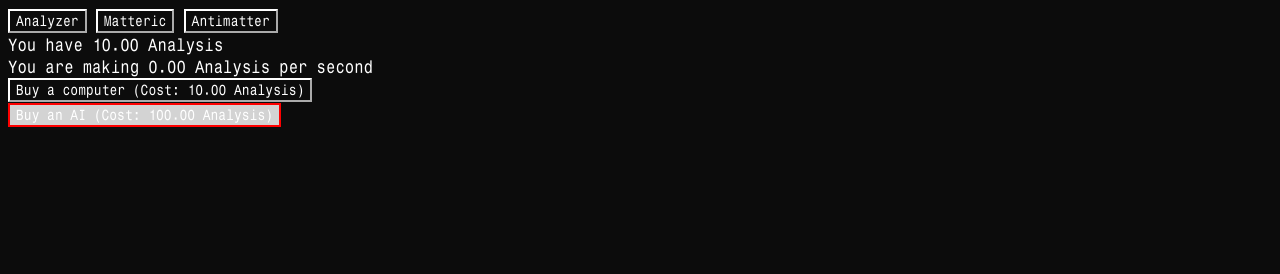
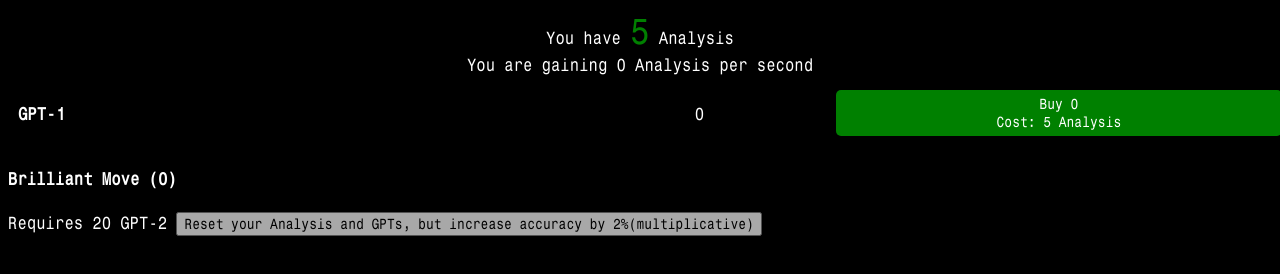
Before and after one commit to csridge/ChessAnalyzer, a website: page index.html in a window 1280 px wide. Drawn offline with Linux system fonts and the light colour scheme.

Commit message:
no idea what im coding

```diff
--- /dev/null
+++ b/css/rows.css
@@ -0,0 +1,31 @@
+.chatgpt-row {
+    display: flex;
+    align-items: center; /* Align items vertically */
+    justify-content: space-between; /* Distribute items */
+    width: 100%; /* Adjust width as needed */
+    padding: 10px;
+    margin: 5px 0;
+    border-radius: 5px;
+    color: white;
+}
+
+.chatgpt_name {
+    flex: 1; /* Takes up available space */
+    font-weight: bold;
+}
+
+.chatgpt_amount {
+    flex: 0.5; /* Less space than name */
+    text-align: center;
+}
+
+.buy-button {
+    flex: 0.8; /* Button grows */
+    background-color: #008000;
+    color: white;
+    border: none;
+    padding: 5px;
+    border-radius: 5px;
+    cursor: pointer;
+    text-align: center;
+}
--- a/css/style.css
+++ b/css/style.css
@@ -2,23 +2,21 @@
     font-family: typespace;
     src: url(../MonospaceTypewriter.ttf);
 }
-@font-face {
-    font-family: lucida;
-    src: url(../lucon.ttf)
+body {
+    font-family: typespace;
+    background-color: black;
+    color: white
 }
-* {
-    font-family: typespace;
-    background-color: rgb(12, 12, 12);
-    color: white;
+span.game-header_analysis{
+    font-size: 25pt;
+    color: green;
+}
+div.game-header{
+    text-align: center;
 }
 button {
-    border-color: white;
+    font-family: typespace;
 }
-.hidden {
-    display: none;
+.disabled {
+    opacity: 0.7;
 }
-.locked {
-    border: 2px solid red;
-    background-color: lightgray;
-    pointer-events: none;
-}
--- a/index.html
+++ b/index.html
@@ -1,39 +1,65 @@
 <!DOCTYPE html>
-<html lang="en">
-<head>
+<html>
+    <title>Chess Analyzer</title>
     <meta charset="UTF-8">
-    <title>Chess Analyzer</title>
-    <link rel="stylesheet" href="css/style.css">
-</head>
-<body>
-    <div class="tab">
-        <button class="tablinks" data-tab="analyzer">Analyzer</button>
-        <button class="tablinks" data-tab="matteric">Matteric</button>
-        <button class="tablinks" data-tab="antimatter">Antimatter</button>
-    </div>
+    <link rel="stylesheet" href="/css/style.css">
+    <link rel="stylesheet" href="/css/rows.css">
 
-    <div id="analyzer" class="tabcontent">
-        <div class="analysis" id="analysis-count">You have 0 Analysis</div>
-        <div class="analysis" id="analysis-per-sec">You are making 0 Analysis per second</div>
-        <div class="analysis" id="computer">
-            <button id="buy-computer-button">Buy a computer</button>
+    </script>
+    <body>
+        <div class="game-header">
+            <div>You have <span class="game-header_analysis">10</span> Analysis</div>
+            <div>You are gaining <span class="game-header_production">0</span> Analysis per second</div>
         </div>
-        <div class="analysis" id="ai">
-            <button id="buy-ai-button">Buy an AI</button>
+        <div class="chatgpt-container">
+            <div class="chatgpt-row gpt1">
+                <div class="chatgpt_name">GPT-1</div>
+                <div class="chatgpt_amount">0</div>
+                <button class="buy-button gpt1">
+                    <div class="button-content">
+                        <div>Buy <span>0</span></div>
+                        <div>Cost: <span id="cost">10</span> Analysis</div>
+                    </div>
+                </button>
+            </div>
+            <div class="chatgpt-row gpt2" style="display: none;">
+                <div class="chatgpt_name">GPT-2</div>
+                <div class="chatgpt_amount">0</div>
+                <button class="buy-button gpt2">
+                    <div class="button-content">
+                        <div>Buy <span>0</span></div>
+                        <div>Cost: <span id="cost">10</span> Analysis</div>
+                    </div>
+                </button>
+            </div>
+            <div class="chatgpt-row gpt3" style="display: none;">
+                <div class="chatgpt_name">GPT-3</div>
+                <div class="chatgpt_amount">0</div>
+                <button class="buy-button gpt3">
+                    <div class="button-content">
+                        <div>Buy <span>0</span></div>
+                        <div>Cost: <span id="cost">10</span> Analysis</div>
+                    </div>
+                </button>
+            </div>
+            <div class="chatgpt-row gpt4" style="display: none;">
+                <div class="chatgpt_name">GPT-4</div>
+                <div class="chatgpt_amount">0</div>
+                <button class="buy-button gpt4">
+                    <div class="button-content">
+                        <div>Buy <span>0</span></div>
+                        <div>Cost: <span id="cost">5</span> Analysis</div>
+                    </div>
+                </button>
+            </div>
         </div>
-        <div class="analysis hidden" id="go-matteric"><button>Reset all Analysis progress to go Matter</button></div>
-    </div>
-
-    <div id="matteric" class="tabcontent">
-        Coming soon...
-    </div>
-
-    <div id="antimatter" class="tabcontent">
-        Antimatter content here...
-    </div>
-    <div id="endgame" class="tabcontent hidden">You reached the endgame!<br>You can still play, but the game might be so capped.</div>
+        <div class="prestige-container">
+            <div class="prestige-container_brilliant">
+                <h4>Brilliant Move (0)</h4>
+                <span>Requires 20 GPT-2</span>
+                <button class="gpt-reset disabled">Reset your Analysis and GPTs, but increase accuracy by 2%(multiplicative)</button>
+            </div>
+        </div>
+    </body>
     <script src="js/src/main.js"></script>
-    <script src="js/src/tabs.js"></script>
-    <script src="js/src/endgame.js"></script>
-</body>
 </html>
--- a/js/src/endgame.js
+++ /dev/null
@@ -1,3 +0,0 @@
-if (player.analysis >= 331200){
-    document.getElementById('endgame').classList.remove('hidden')
-}
--- a/js/src/main.js
+++ b/js/src/main.js
@@ -1,89 +1,66 @@
-// Also called analysis.js but yeah idk
 let player = {
-    analysis: 10,
-    aps: 0,
-    computers: 0,
-    computerCost : 10,
-    ai : 0,
-    aiCost : 100
+    analysis: 5,
+    production: 0,
+    gpt: [0, 0, 0, 0],
+    accuracy: 0.5,
+    stockfish: 0
 };
-const buyComputerButton = document.getElementById('buy-computer-button');
-const buyAIButton = document.getElementById('buy-ai-button');
-let analysisCount = document.getElementById('analysis-count');
-let apsDiv = document.getElementById('analysis-per-sec');
-function updateDisplay() {
-        analysisCount.textContent = `You have ${player.analysis.toFixed(2)} Analysis`;
-        apsDiv.textContent = `You are making ${player.aps.toFixed(2)} Analysis per second`;
-        buyComputerButton.textContent = `Buy a computer (Cost: ${player.computerCost.toFixed(2)} Analysis)`;
-        buyAIButton.textContent = `Buy an AI (Cost: ${player.aiCost.toFixed(2)} Analysis)`
-        if (player.analysis < player.computerCost){
-            buyComputerButton.classList.add('locked')
-        } else {
-            buyComputerButton.classList.remove('locked')
-        }
-        if (player.analysis < player.aiCost){
-            buyAIButton.classList.add('locked')
-        } else {
-            buyComputerButton.classList.remove('locked')
-        }
+
+const analysisDisp = document.querySelector('.game-header_analysis')
+const buyBtn = document.querySelectorAll('.buy-button');
+const rows = document.querySelectorAll('.chatgpt-row');
+let costs = [5, 50, 500, 500000]
+function getCost(tier) {
+    const baseCost = costs[tier];
+    const upgrades = Math.floor(player.gpt[tier] / 10);
+    return baseCost * 8 ** upgrades;
 }
 
-function updateButtonStates() {
-    const buyComputerButton = document.getElementById('buyComputerButton');
-    const buyAIButton = document.getElementById('buyAIButton');
-
-    buyComputerButton.classList.toggle('locked', player.analysis < player.computerCost);
-    buyAIButton.classList.toggle('locked', player.analysis < player.aiCost);
-
-    buyComputerButton.disabled = player.analysis < player.computerCost;
-    buyAIButton.disabled = player.analysis < player.aiCost;
-}
-function buy(type) {
-    let cost;
-    let increment;
-
-    switch (type) {
-        case "computer":
-            cost = player.computerCost;
-            increment = () => {
-                player.computers++;
-                player.aps = player.aps <= 0 ? player.aps + 1 : player.aps * 1.08;
-                player.computerCost *= 1.16;
-            };
-            break;
-        case "ai":
-            cost = player.aiCost;
-            increment = () => {
-                player.ai++;
-                player.aps *= 1.5;
-                player.aiCost *= 1.1;
-            };
-            break;
-        default:
-            console.log("Unknown purchase type");
-            return;
-    }
-
+function buyGPT(tier) {
+    const cost = getCost(tier);
     if (player.analysis >= cost) {
         player.analysis -= cost;
-        increment();
-        updateDisplay();
-        updateButtonStates();
-    } else {
-        console.log(`Not enough analysis to buy ${type}`);
+        player.gpt[tier]++;
+        updateUI();
     }
 }
-function matteric(){
-    if (player.analysis){}
+
+
+function updateUI() {
+    // Update Analysis
+    document.querySelector('.game-header_analysis').textContent = player.analysis;
+
+    // Loop through each GPT tier and update UI
+    player.gpt.forEach((amount, i) => {
+        const tier = i;
+        const nextRow = rows[tier + 1];
+        document.querySelector(`.gpt${tier + 1} .chatgpt_amount`).textContent = amount;
+        document.querySelector(`.gpt${tier + 1} .button-content div:nth-child(1) span`).textContent = amount;
+        if (player.analysis < getCost(tier)) {
+            document.querySelector(`.buy-button.gpt${tier + 1}`).classList.add('disabled')
+        }
+        if (amount >= 10 && nextRow) {
+            nextRow.style.display = 'flex';
+        }
+        const cost = getCost(tier);
+        document.querySelector(`.gpt${tier + 1} .button-content div:nth-child(2) span`).textContent = cost;
+    });
+    player.production = player.gpt[0] * player.accuracy
+    document.querySelector('.game-header_production').textContent = player.production
+
 }
+
+
+document.querySelectorAll('.buy-button').forEach(button => {
+    button.addEventListener('click', () => {
+        const gptClass = Array.from(button.classList).find(c => c.startsWith('gpt'));
+        const tier = parseInt(gptClass.replace('gpt', '')) - 1;
+        buyGPT(tier);
+    });
+});
+
+window.onload = updateUI;
 setInterval(() => {
-    player.analysis += (player.aps)/33;
-    updateDisplay();
-    updateButtonStates();
-}, 33);
-
-let buyButton = document.getElementById('buy-computer-button');
-document.getElementById('buy-computer-button').addEventListener('click', () => buy("computer"));
-document.getElementById('buy-ai-button').addEventListener('click', () => buy("ai"));
-updateDisplay();
-updateButtonStates();
+    player.analysis += player.gpt.reduce((total, amount) => total + amount, 0) * player.accuracy; // Sum up all GPT productions
+    updateUI();
+}, 1000);
```
